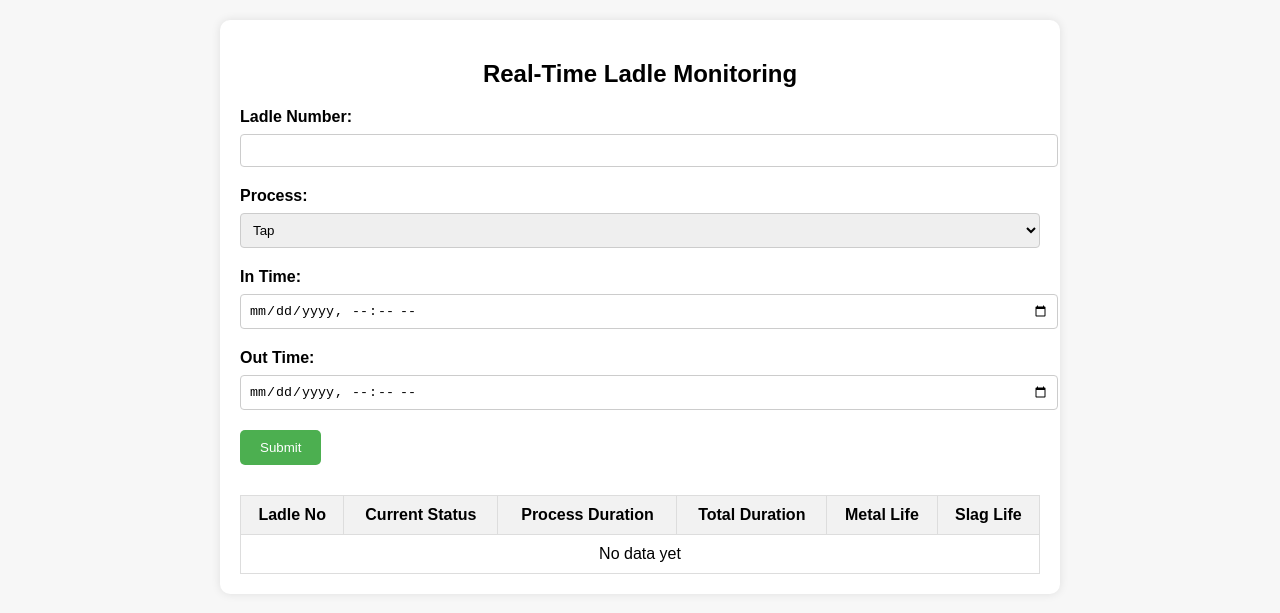
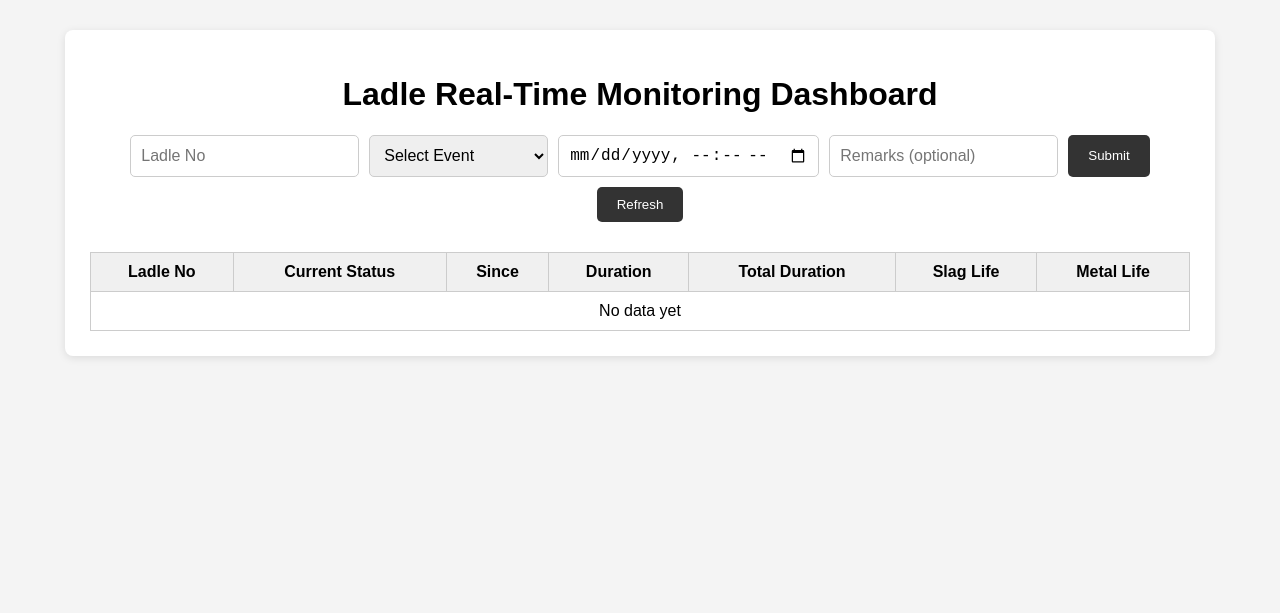
Before and after one commit to nalini-ajwani/Ladle-Monitoring, a Flask app: page / in a window 1280 px wide. Shown: the top 613 px of the page. Run offline with Flask 3, Linux system fonts and the light colour scheme; some libraries are stand-ins or nearby versions.

Commit message:
Update ladle_monitoring_ui.html

```diff
--- a/templates/ladle_monitoring_ui.html
+++ b/templates/ladle_monitoring_ui.html
@@ -1,51 +1,58 @@
 <!DOCTYPE html>
 <html lang="en">
 <head>
-  <meta charset="UTF-8" />
-  <meta name="viewport" content="width=device-width, initial-scale=1.0" />
-  <title>Ladle Monitoring Dashboard</title>
+  <meta charset="UTF-8">
+  <meta name="viewport" content="width=device-width, initial-scale=1.0">
+  <title>Ladle Real-Time Monitoring</title>
   <style>
     body {
       font-family: Arial, sans-serif;
-      margin: 20px;
-      background-color: #f7f7f7;
+      background-color: #f4f4f4;
+      margin: 0;
+      padding: 0;
     }
     .container {
-      background: white;
-      padding: 20px;
-      border-radius: 10px;
-      box-shadow: 0 0 10px rgba(0, 0, 0, 0.1);
-      max-width: 800px;
-      margin: auto;
+      max-width: 1100px;
+      margin: 30px auto;
+      background: #fff;
+      padding: 25px;
+      border-radius: 8px;
+      box-shadow: 0 2px 8px rgba(0,0,0,0.1);
     }
-    h2 {
+    h1 {
       text-align: center;
     }
-    label {
-      font-weight: bold;
+    form {
+      display: flex;
+      flex-wrap: wrap;
+      gap: 10px;
+      justify-content: center;
+      margin-bottom: 30px;
     }
     input, select {
-      width: 100%;
-      padding: 8px;
-      margin: 8px 0 20px;
-      border-radius: 4px;
+      padding: 10px;
+      font-size: 1rem;
       border: 1px solid #ccc;
+      border-radius: 5px;
     }
     table {
       width: 100%;
       border-collapse: collapse;
-      margin-top: 30px;
+      margin-top: 20px;
     }
     th, td {
-      border: 1px solid #ddd;
+      border: 1px solid #ccc;
       padding: 10px;
       text-align: center;
     }
     th {
-      background-color: #f2f2f2;
+      background-color: #f0f0f0;
     }
+    .green { background-color: #d4f8d4; }
+    .yellow { background-color: #fff5cc; }
+    .red { background-color: #ffd6d6; }
     .button {
-      background-color: #4CAF50;
+      background-color: #333;
       color: white;
       padding: 10px 20px;
       border: none;
@@ -56,122 +63,147 @@
 </head>
 <body>
   <div class="container">
-    <h2>Real-Time Ladle Monitoring</h2>
+    <h1>Ladle Real-Time Monitoring Dashboard</h1>
     <form id="ladleForm">
-      <label for="ladleNo">Ladle Number:</label>
-      <input type="text" id="ladleNo" required />
-
-      <label for="process">Process:</label>
-      <select id="process" required>
+      <input type="number" id="ladleNo" placeholder="Ladle No" required>
+      <select id="process">
+        <option value="">Select Event</option>
         <option value="Tap">Tap</option>
-        <option value="Ladle">Ladle</option>
-        <option value="RH">RH</option>
-        <option value="CK1">CK1</option>
-        <option value="CK2">CK2</option>
-        <option value="CV1">CV1</option>
-        <option value="CV2">CV2</option>
+        <option value="Enter LF (LF1)">Enter LF (LF1)</option>
+        <option value="Enter LF (LF2)">Enter LF (LF2)</option>
+        <option value="Enter LF (LF3)">Enter LF (LF3)</option>
+        <option value="Left LF">Left LF</option>
+        <option value="In RH">In RH</option>
+        <option value="Left RH">Left RH</option>
+        <option value="Enter Caster (CK1)">Enter Caster (CK1)</option>
+        <option value="Enter Caster (CK2)">Enter Caster (CK2)</option>
+        <option value="Enter Caster (CV1)">Enter Caster (CV1)</option>
+        <option value="Enter Caster (CV2)">Enter Caster (CV2)</option>
+        <option value="Left Caster">Left Caster</option>
+        <option value="In Gas">In Gas</option>
+        <option value="Out Gas">Out Gas</option>
         <option value="Down">Down</option>
         <option value="Full Down">Full Down</option>
-        <option value="Gas">Gas</option>
       </select>
-
-      <label for="inTime">In Time:</label>
-      <input type="datetime-local" id="inTime" required />
-
-      <label for="outTime">Out Time:</label>
-      <input type="datetime-local" id="outTime" required />
-
-      <button class="button" type="button" onclick="submitProcess()">Submit</button>
+      <input type="datetime-local" id="timestamp" required>
+      <input type="text" id="remarks" placeholder="Remarks (optional)">
+      <button type="button" class="button" onclick="handleSubmit()">Submit</button>
+      <button type="button" class="button" onclick="renderTable()">Refresh</button>
     </form>
-
     <table>
       <thead>
         <tr>
           <th>Ladle No</th>
           <th>Current Status</th>
-          <th>Process Duration</th>
+          <th>Since</th>
+          <th>Duration</th>
           <th>Total Duration</th>
+          <th>Slag Life</th>
           <th>Metal Life</th>
-          <th>Slag Life</th>
         </tr>
       </thead>
-      <tbody id="dashboard">
-        <tr>
-          <td colspan="6">No data yet</td>
-        </tr>
+      <tbody id="statusTable">
+        <tr><td colspan="7">No data yet</td></tr>
       </tbody>
     </table>
   </div>
+  <script>
+    const ladleStatus = {};
 
-  <!-- Socket.IO client -->
-  <script src="https://cdn.socket.io/4.7.2/socket.io.min.js"></script>
-  <script>
-    const socket = io();
+    function handleSubmit() {
+      const ladleNo = document.getElementById('ladleNo').value.trim();
+      const process = document.getElementById('process').value;
+      const timestamp = document.getElementById('timestamp').value;
+      const remarks = document.getElementById('remarks').value.trim();
 
-    const processHistory = [];
-    let previousLife = { metal: 0, slag: 0 };
+      if (!ladleNo || !process || !timestamp) return;
 
-    socket.on("update_dashboard", (data) => {
-      processHistory.push(data);
-      renderDashboard(data);
-    });
+      const prev = ladleStatus[ladleNo] || {};
+      const lastProc = prev.process;
+      const lastTap = prev.tapTime;
+      const isFirstCycle = !prev.metalLife && !prev.slagLife && !lastTap;
 
-    function submitProcess() {
-      const ladleNo = document.getElementById('ladleNo').value;
-      const process = document.getElementById('process').value;
-      const inTimeStr = document.getElementById('inTime').value;
-      const outTimeStr = document.getElementById('outTime').value;
-
-      const inTime = new Date(inTimeStr);
-      const outTime = new Date(outTimeStr);
-
-      const processDuration = (outTime - inTime) / 1000;
-
-      const tap = processHistory.find(p => p.process === 'Tap');
-      const totalDuration = tap ? (outTime - new Date(tap.inTime)) / 1000 : processDuration;
-
-      if (process === 'Tap') {
-        previousLife.metal += 1;
-        previousLife.slag += 1;
-      } else if (process === 'Down') {
-        previousLife.slag = 0;
-      } else if (process === 'Full Down') {
-        previousLife = { metal: 0, slag: 0 };
+      if (process === "Tap" && !isFirstCycle && lastProc !== "Left Caster" && lastProc !== "Out Gas" && lastProc !== "Full Down") {
+        alert("Tap can only be selected after completing a cycle or from Out Gas or Full Down.");
+        return;
       }
 
-      const data = {
-        ladleNo,
+      let metalLife = prev.metalLife || 0;
+      let slagLife = prev.slagLife || 0;
+      let tapTime = prev.tapTime || null;
+
+      if (process === "Tap") {
+        metalLife += 1;
+        slagLife += 1;
+        tapTime = timestamp;
+      } else if (process === "Down") {
+        slagLife = 0;
+      } else if (process === "Full Down") {
+        slagLife = 0;
+        metalLife = 0;
+        tapTime = null;
+      } else if (lastProc === "Down" && process !== "Down") {
+        slagLife = 1;
+        metalLife += 1;
+      }
+
+      ladleStatus[ladleNo] = {
         process,
-        inTime: inTimeStr,
-        outTime: outTimeStr,
-        processDuration,
-        totalDuration,
-        metalLife: previousLife.metal,
-        slagLife: previousLife.slag
+        time: timestamp,
+        remarks,
+        metalLife,
+        slagLife,
+        tapTime
       };
 
-      socket.emit('new_entry', data);
+      renderTable();
     }
 
-    function renderDashboard(data) {
-      const dashboard = document.getElementById('dashboard');
-      dashboard.innerHTML = `
-        <tr>
-          <td>${data.ladleNo}</td>
-          <td>${data.process}</td>
-          <td>${formatTime(data.processDuration)}</td>
-          <td>${formatTime(data.totalDuration)}</td>
-          <td>${data.metalLife}</td>
-          <td>${data.slagLife}</td>
-        </tr>
-      `;
+    function formatTime(minutes) {
+      const days = Math.floor(minutes / 1440);
+      const hrs = Math.floor((minutes % 1440) / 60);
+      const mins = minutes % 60;
+      return `${days > 0 ? days + 'd ' : ''}${hrs > 0 ? hrs + ' hr ' : ''}${mins} min`;
     }
 
-    function formatTime(seconds) {
-      const h = Math.floor(seconds / 3600);
-      const m = Math.floor((seconds % 3600) / 60);
-      const s = Math.floor(seconds % 60);
-      return `${h.toString().padStart(2, '0')}:${m.toString().padStart(2, '0')}:${s.toString().padStart(2, '0')}`;
+    function differenceInMinutes(date1, date2) {
+      return Math.floor((date1 - date2) / 60000);
+    }
+
+    function renderTable() {
+      const tbody = document.getElementById("statusTable");
+      tbody.innerHTML = "";
+      const entries = Object.entries(ladleStatus);
+
+      if (entries.length === 0) {
+        tbody.innerHTML = '<tr><td colspan="7">No data yet</td></tr>';
+        return;
+      }
+
+      entries.forEach(([no, status]) => {
+        const duration = formatTime(differenceInMinutes(new Date(), new Date(status.time)));
+        let totalDur = "-";
+
+        if (status.tapTime) {
+          const diff = differenceInMinutes(new Date(), new Date(status.tapTime));
+          totalDur = formatTime(diff);
+        }
+
+        const rowClass = status.process === "Down" ? "red" :
+                         status.process.includes("Gas") ? "yellow" : "green";
+
+        tbody.innerHTML += `
+          <tr class="${rowClass}">
+            <td>${no}</td>
+            <td>${status.process}</td>
+            <td>${new Date(status.time).toLocaleTimeString([], { hour: '2-digit', minute: '2-digit' })}</td>
+            <td>${duration}</td>
+            <td>${totalDur}</td>
+            <td>${status.slagLife}</td>
+            <td>${status.metalLife}</td>
+          </tr>
+        `;
+      });
     }
   </script>
 </body>
```
